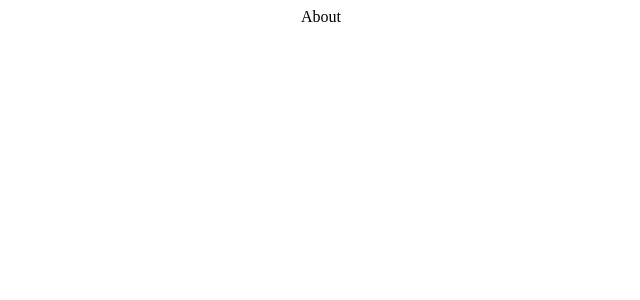
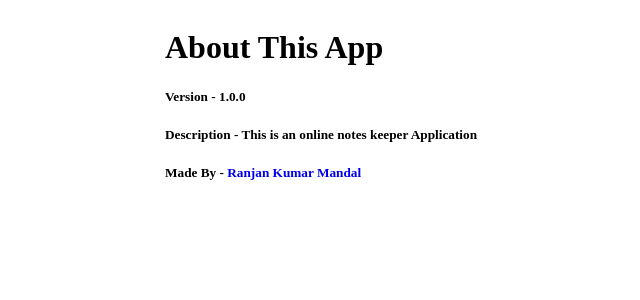
Before and after one commit to ranjankumarmandal/NotesKeeper---React-TypeScript, a React (Create React App) app: page /about in a window 1280 px wide. Shown: the top 300 px of the page, without its empty margins (319-959 px from the left). Built offline with nearby package versions, Linux system fonts and the light colour scheme.

Commit message:
added code for component About.tsx

```diff
--- a/src/components/screens/About.tsx
+++ b/src/components/screens/About.tsx
@@ -1,7 +1,23 @@
 import React from 'react';
 
 const About = () => {
-  return <div>About</div>;
+  return (
+    <div className='about'>
+      <h1>About This App</h1>
+      <h5>Version - 1.0.0</h5>
+      <h5>Description - This is an online notes keeper Application</h5>
+      <h5>
+        Made By -{' '}
+        <a
+          href='https://www.linkedin.com/in/ranjan-kumar-m-818567158/'
+          target='_blank'
+          style={{ textDecoration: 'none' }}
+        >
+          Ranjan Kumar Mandal
+        </a>
+      </h5>
+    </div>
+  );
 };
 
 export default About;
```
